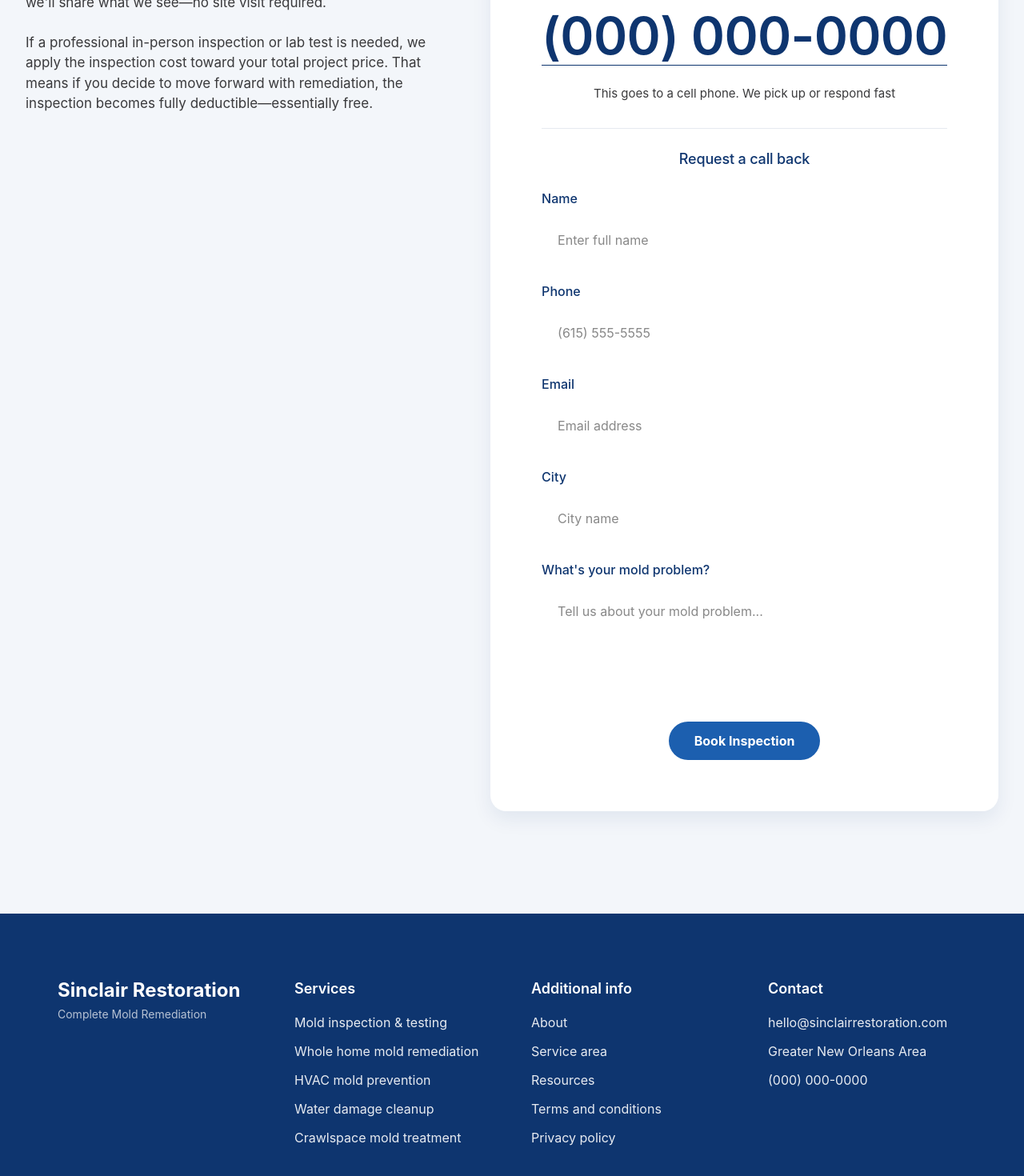
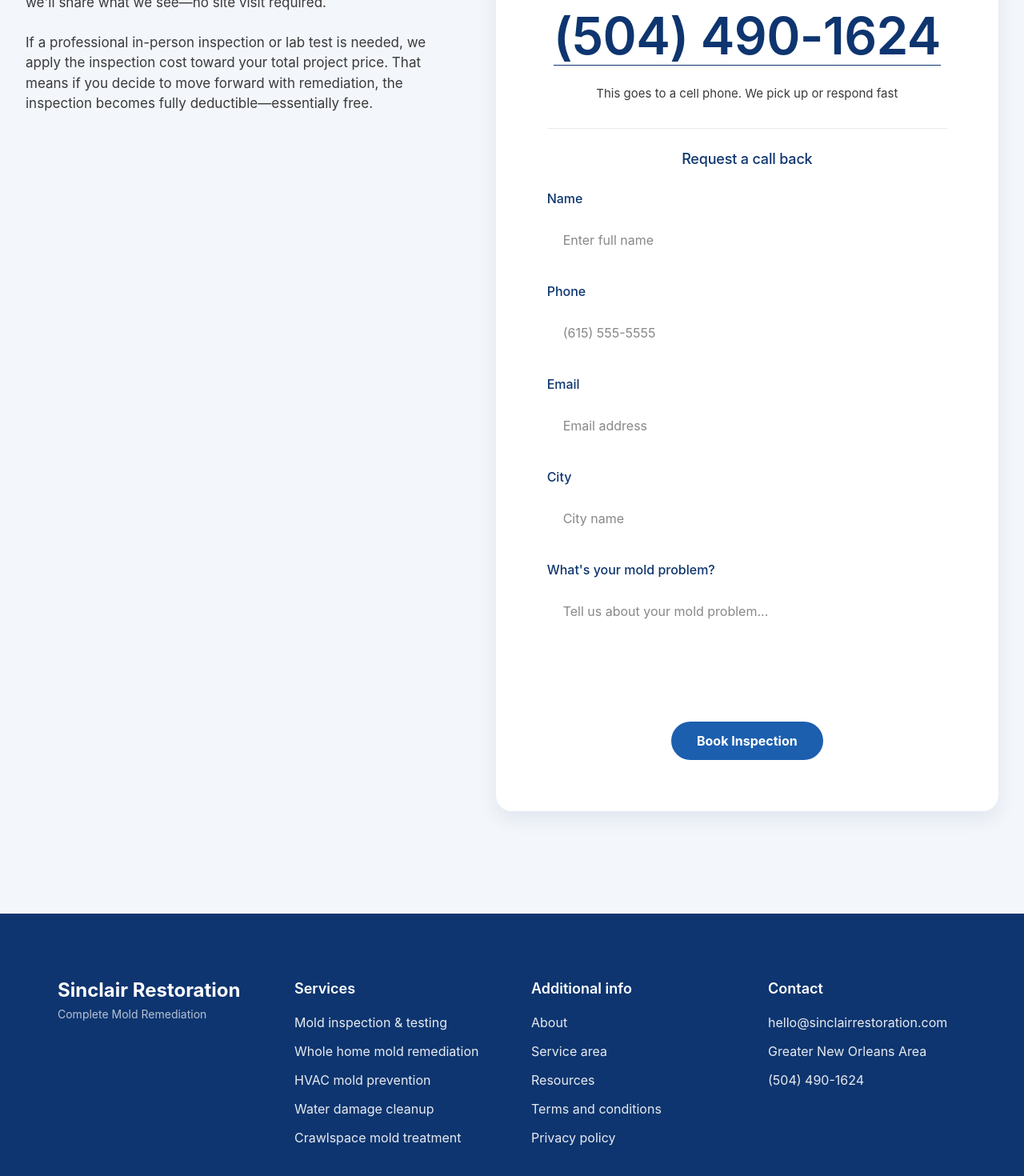
Before and after one commit to thejoelandersson/sinclair-restoration-website, a Next.js app: page /book-inspection in a window 1280 px wide. Shown: the part 312-1782 px from the top of the page at 80% size. Built offline with nearby package versions, Linux system fonts and the light colour scheme.

Commit message:
Update phone number to (504) 490-1624
- Update PHONE_MAIN constant in book-inspection/page.tsx
- Update PHONE_MAIN constant in RequestCallbackPanel.tsx
- Update phone number display and tel: link in Footer.tsx
- All instances now show New Orleans area code (504) 490-1624

```diff
--- a/src/app/book-inspection/page.tsx
+++ b/src/app/book-inspection/page.tsx
@@ -4,7 +4,7 @@ import React, { useState } from "react";
 import CTA from '@/components/CTA';
 
 // Constants
-const PHONE_MAIN = "(000) 000-0000";
+const PHONE_MAIN = "(504) 490-1624";
 const MAIL_TO = "hello@sinclairrestoration.com";
 
 export default function BookInspection() {
--- a/src/components/Footer.tsx
+++ b/src/components/Footer.tsx
@@ -95,8 +95,8 @@ export default function Footer() {
                 </span>
               </li>
               <li>
-                <a href="tel:(000)000-0000" className="text-white/90 hover:text-white transition-colors">
-                  (000) 000-0000
+                <a href="tel:5044901624" className="text-white/90 hover:text-white transition-colors">
+                  (504) 490-1624
                 </a>
               </li>
             </ul>
--- a/src/components/RequestCallbackPanel.tsx
+++ b/src/components/RequestCallbackPanel.tsx
@@ -3,7 +3,7 @@
 import React, { useState } from "react";
 
 // Constants
-const PHONE_MAIN = "(000) 000-0000";
+const PHONE_MAIN = "(504) 490-1624";
 const MAIL_TO = "hello@sinclairrestoration.com";
 
 interface RequestCallbackPanelProps {
```
